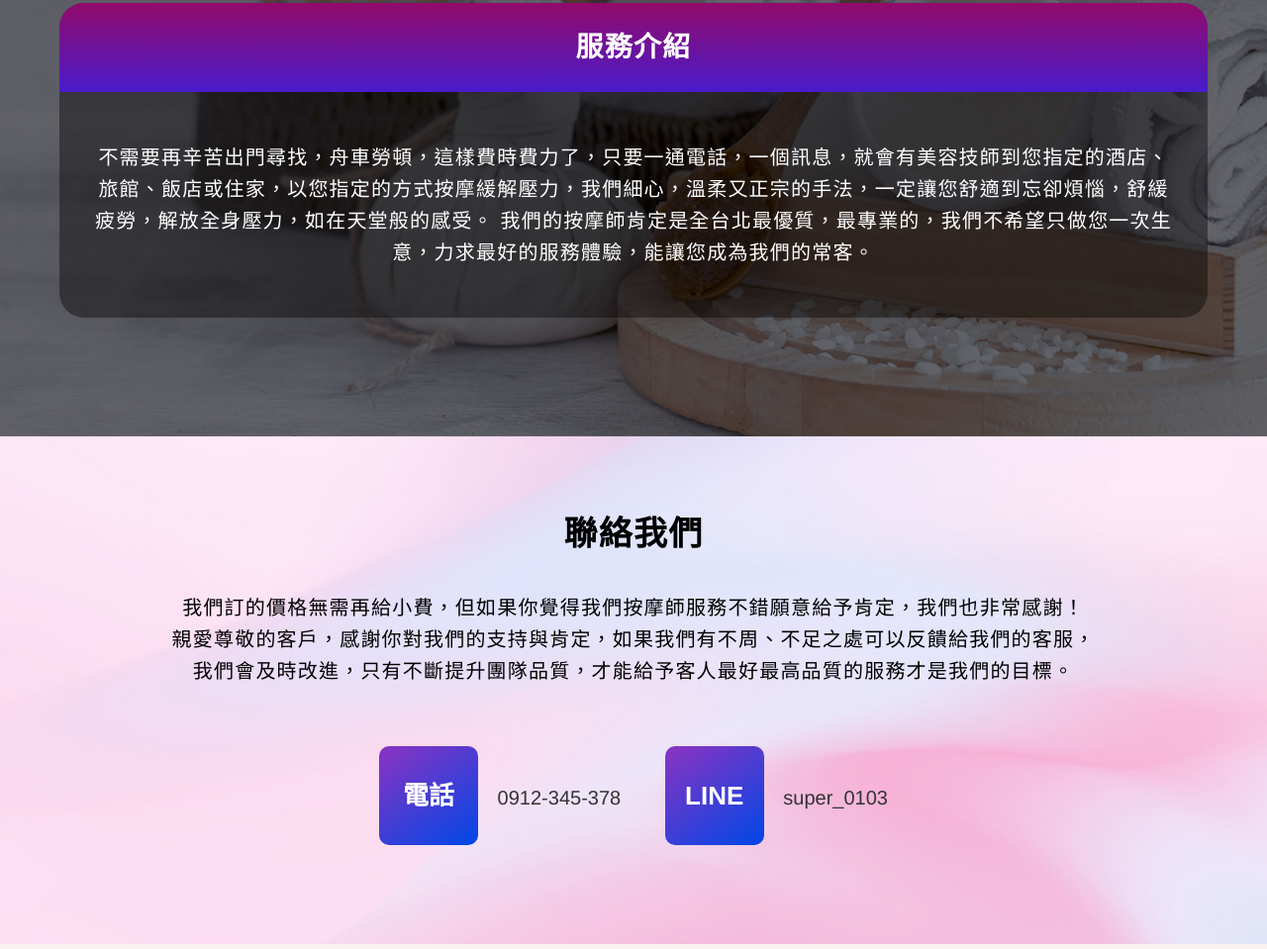
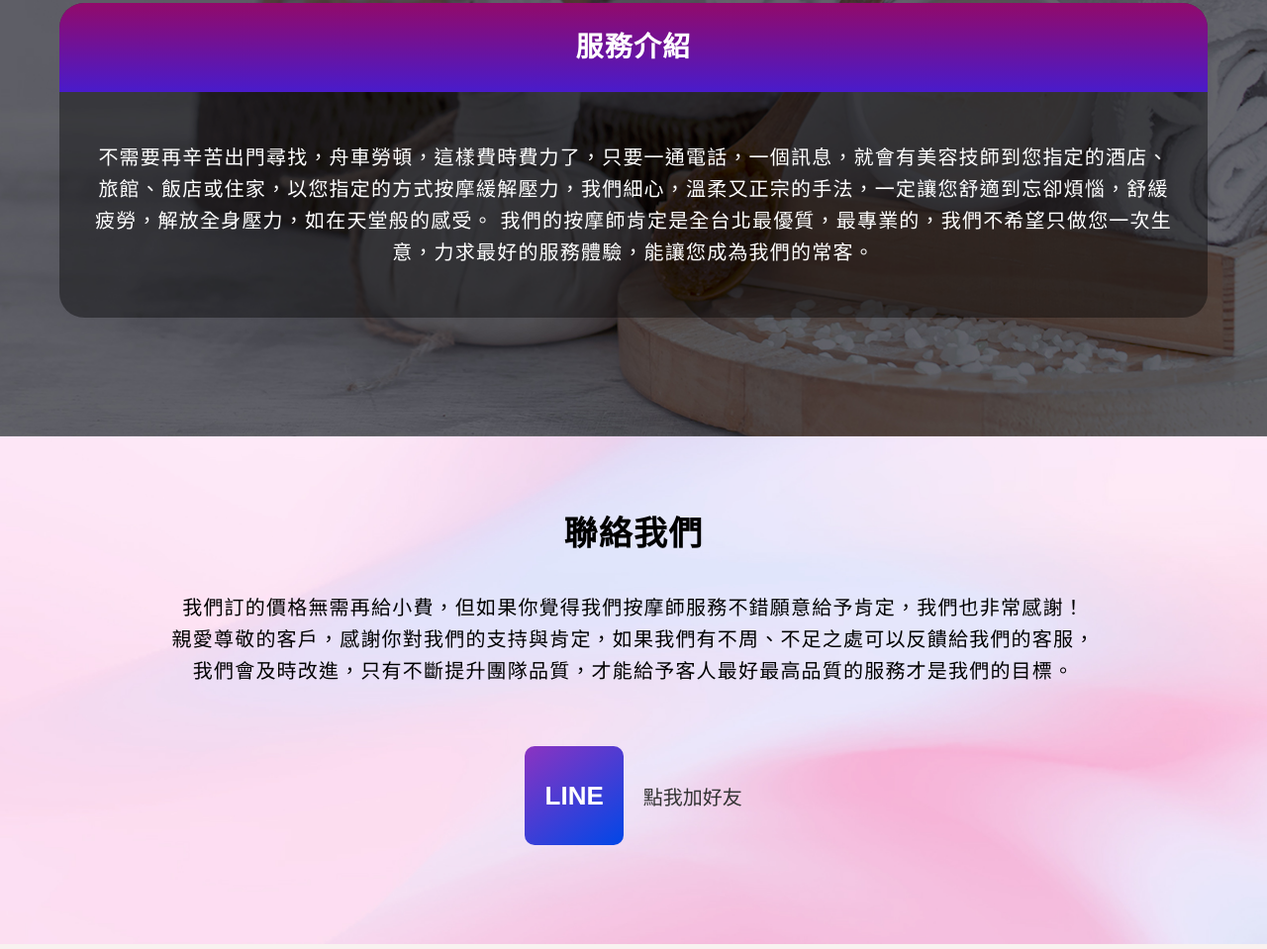
Before and after one commit to KaorryDesign/funrouspa, a plain HTML site: page index.html in a window 1280 px wide. Shown: the part 3198-4157 px from the top of the page at 99% size. Drawn offline with nearby package versions, Linux system fonts and the light colour scheme; a web font is replaced by a local one.

Commit message:
Line update

```diff
--- a/index.html
+++ b/index.html
@@ -256,14 +256,16 @@
 
 				<div class="sec5-bot">
 
+					<!--
 					<div class="one-sec5-bot">
 						<div class="title">電話</div>
 						<a class="text" href="tel:0912-345-378">0912-345-378</a>
 					</div>
+					-->
 
 					<div class="one-sec5-bot">
 						<div class="title">LINE</div>
-						<a class="text" href="https://line.me/ti/p/LwK-I5RpxT" target="_blank" >super_0103</a>
+						<a class="text" href="https://line.me/ti/p/XiBD1GZAUY" target="_blank" >點我加好友</a>
 					</div>
 
 				</div>
```
